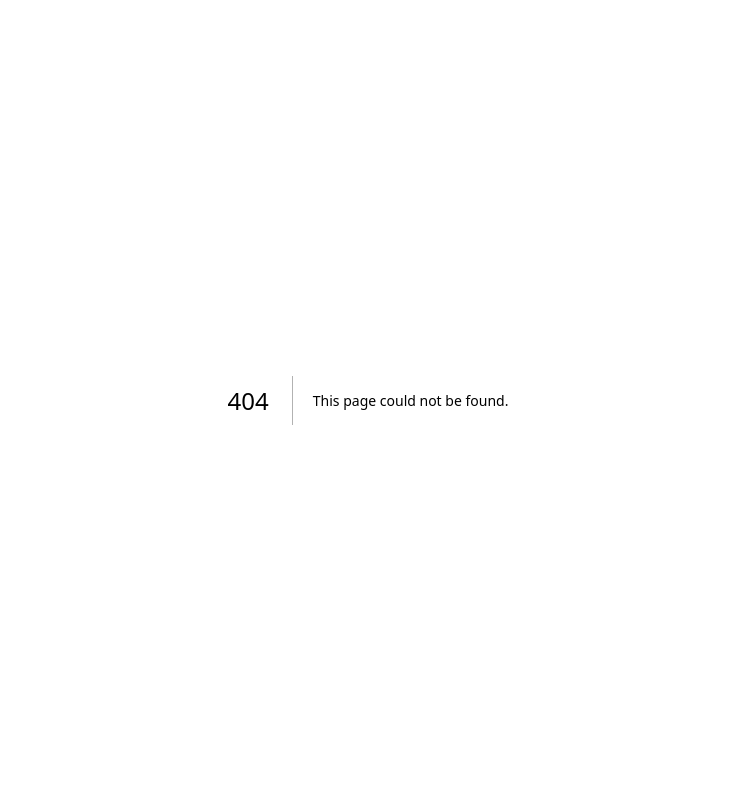
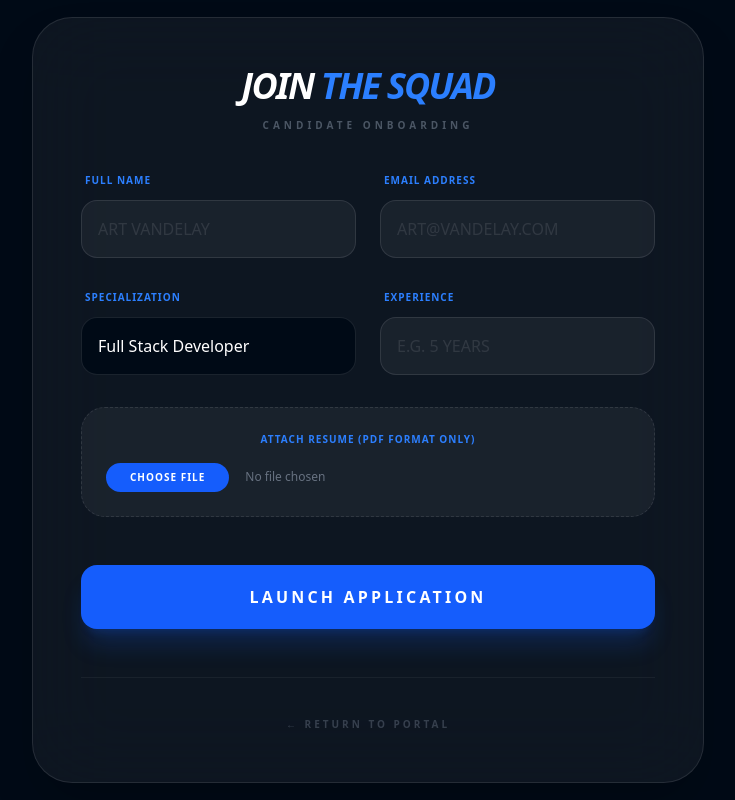
Before and after one commit to alex-sysdev-dev/freelancer-os, a Next.js app: page /login/candidate in a window 1280 px wide. Before the commit this address had no page. Shown: the whole page, without its empty margins (272-1007 px from the left). Built offline with nearby package versions, Linux system fonts and the light colour scheme.

Commit message:
Add admin dashboard and candidate fetching

```diff
--- /dev/null
+++ b/app/api/submit-candidate/route.js
@@ -0,0 +1,57 @@
+import { put } from '@vercel/blob';
+import { NextResponse } from 'next/server';
+
+export async function POST(req) {
+  try {
+    // 1. Get the data from the form
+    const formData = await req.formData();
+    const file = formData.get('resume');
+    const name = formData.get('name');
+    const email = formData.get('email');
+    const role = formData.get('role');
+    const experience = formData.get('experience');
+
+    // 2. Upload the Resume to your Vercel Blob
+    const blob = await put(file.name, file, {
+      access: 'public',
+      addRandomSuffix: true,
+    });
+
+    // 3. Send everything to Airtable
+    const airtableData = {
+      records: [
+        {
+          fields: {
+            Name: name,
+            Email: email,
+            Role: role,
+            Experience: experience,
+            Status: 'New',
+            Resume: [{ url: blob.url }] // This tells Airtable where to "grab" the file from
+          },
+        },
+      ],
+    };
+
+    const res = await fetch(`https://api.airtable.com/v0/${process.env.AIRTABLE_BASE_ID}/Applicants`, {
+      method: 'POST',
+      headers: {
+        // Change Line 39 to this:
+Authorization: `Bearer ${process.env.AIRTABLE_PERSONAL_ACCESS_TOKEN}`,
+        'Content-Type': 'application/json',
+      },
+      body: JSON.stringify(airtableData),
+    });
+
+    if (!res.ok) {
+      const errorMsg = await res.text();
+      console.error('Airtable Error:', errorMsg);
+      return NextResponse.json({ error: 'Airtable Error' }, { status: 500 });
+    }
+
+    return NextResponse.json({ success: true });
+  } catch (error) {
+    console.error('Server Error:', error);
+    return NextResponse.json({ error: 'Internal Server Error' }, { status: 500 });
+  }
+}
--- /dev/null
+++ b/app/login/candidate/page.js
@@ -0,0 +1,122 @@
+'use client';
+import { useState } from 'react';
+import Link from 'next/link';
+
+export default function CandidateForm() {
+  const [status, setStatus] = useState('idle'); // idle, sending, success, error
+
+  async function handleSubmit(e) {
+    e.preventDefault();
+    setStatus('sending');
+
+    // We use FormData because it can carry the physical PDF file
+    const formData = new FormData(e.target);
+
+    try {
+      const res = await fetch('/api/submit-candidate', {
+        method: 'POST',
+        // Important: No headers! The browser sets the boundary for FormData automatically
+        body: formData,
+      });
+
+      if (res.ok) {
+        setStatus('success');
+        e.target.reset(); // Clears the form for the next person
+      } else {
+        setStatus('error');
+      }
+    } catch (err) {
+      console.error("Submission error:", err);
+      setStatus('error');
+    }
+  }
+
+  return (
+    <main className="flex min-h-screen items-center justify-center bg-[#000a16] p-4 font-sans">
+      <div className="w-full max-w-2xl p-8 md:p-12 bg-white/5 backdrop-blur-2xl rounded-[2.5rem] border border-white/10 shadow-2xl">
+
+        <div className="mb-10 text-center">
+          <h2 className="text-4xl font-black text-white italic uppercase tracking-tighter">
+            Join <span className="text-blue-500">The Squad</span>
+          </h2>
+          <p className="text-blue-100/30 text-[10px] font-black uppercase tracking-[0.4em] mt-3">Candidate Onboarding</p>
+        </div>
+
+        {status === 'success' ? (
+          <div className="py-12 text-center animate-in fade-in zoom-in duration-500">
+            <div className="w-20 h-20 bg-green-500/20 rounded-full flex items-center justify-center mx-auto mb-6 border border-green-500/50">
+              <span className="text-3xl">✓</span>
+            </div>
+            <h3 className="text-2xl font-black text-white uppercase italic">Transmission Received</h3>
+            <p className="text-blue-100/40 mt-2 font-bold uppercase text-xs tracking-widest">Airtable has been updated. Stand by for contact.</p>
+            <button onClick={() => setStatus('idle')} className="mt-8 text-blue-500 font-black uppercase text-[10px] tracking-widest hover:text-white transition-colors">Submit Another?</button>
+          </div>
+        ) : (
+          <form onSubmit={handleSubmit} className="grid grid-cols-1 md:grid-cols-2 gap-x-6 gap-y-8">
+            {/* Name */}
+            <div className="col-span-2 md:col-span-1">
+              <label className="block text-[10px] font-black text-blue-500 uppercase tracking-widest mb-3 ml-1 text-shadow-glow">Full Name</label>
+              <input name="name" required placeholder="ART VANDELAY" className="w-full bg-white/5 border border-white/10 p-4 rounded-2xl text-white outline-none focus:border-blue-500 focus:bg-white/10 transition-all placeholder:text-white/10" />
+            </div>
+
+            {/* Email */}
+            <div className="col-span-2 md:col-span-1">
+              <label className="block text-[10px] font-black text-blue-500 uppercase tracking-widest mb-3 ml-1">Email Address</label>
+              <input name="email" type="email" required placeholder="ART@VANDELAY.COM" className="w-full bg-white/5 border border-white/10 p-4 rounded-2xl text-white outline-none focus:border-blue-500 focus:bg-white/10 transition-all placeholder:text-white/10" />
+            </div>
+
+            {/* Role */}
+            <div className="col-span-2 md:col-span-1">
+              <label className="block text-[10px] font-black text-blue-500 uppercase tracking-widest mb-3 ml-1">Specialization</label>
+              <select name="role" className="w-full bg-[#000a16] border border-white/10 p-4 rounded-2xl text-white outline-none focus:border-blue-500 transition-all appearance-none cursor-pointer">
+                <option>Full Stack Developer</option>
+                <option>UI/UX Designer</option>
+                <option>System Architect</option>
+                <option>Growth Hacker</option>
+              </select>
+            </div>
+
+            {/* Experience */}
+            <div className="col-span-2 md:col-span-1">
+              <label className="block text-[10px] font-black text-blue-500 uppercase tracking-widest mb-3 ml-1">Experience</label>
+              <input name="experience" required placeholder="E.G. 5 YEARS" className="w-full bg-white/5 border border-white/10 p-4 rounded-2xl text-white outline-none focus:border-blue-500 focus:bg-white/10 transition-all placeholder:text-white/10" />
+            </div>
+
+            {/* Resume Upload */}
+            <div className="col-span-2 bg-white/5 p-6 rounded-3xl border border-dashed border-white/10 hover:border-blue-500/50 transition-colors">
+              <label className="block text-[10px] font-black text-blue-500 uppercase tracking-widest mb-4 text-center">Attach Resume (PDF Format Only)</label>
+              <input
+                name="resume"
+                type="file"
+                accept=".pdf"
+                required
+                className="block w-full text-xs text-blue-100/40 file:mr-4 file:py-2 file:px-6 file:rounded-full file:border-0 file:text-[10px] file:font-black file:bg-blue-600 file:text-white hover:file:bg-blue-500 file:cursor-pointer file:uppercase file:tracking-widest transition-all"
+              />
+            </div>
+
+            {/* Submit Button */}
+            <div className="col-span-2 mt-4">
+              <button
+                disabled={status === 'sending'}
+                type="submit"
+                className="w-full bg-blue-600 hover:bg-blue-500 text-white font-black py-5 rounded-2xl transition-all shadow-xl shadow-blue-600/20 active:scale-[0.98] disabled:opacity-50 disabled:cursor-not-allowed uppercase tracking-[0.2em]"
+              >
+                {status === 'sending' ? 'Sending to Command...' : 'Launch Application'}
+              </button>
+
+              {status === 'error' && (
+                <p className="text-red-400 text-center font-bold mt-4 text-[10px] uppercase tracking-widest">✕ Connection Error. Check your connection.</p>
+              )}
+            </div>
+          </form>
+        )}
+
+        <div className="mt-12 text-center border-t border-white/5 pt-8">
+          <Link href="/login" className="text-[10px] text-blue-100/20 hover:text-blue-400 transition-colors uppercase font-black tracking-[0.3em]">
+            ← Return to Portal
+          </Link>
+        </div>
+      </div>
+    </main>
+  );
+}
--- a/package.json
+++ b/package.json
@@ -9,6 +9,7 @@
     "lint": "eslint"
   },
   "dependencies": {
+    "@vercel/blob": "^2.3.0",
     "airtable": "^0.12.2",
     "lucide-react": "^0.575.0",
     "next": "16.1.6",
```
Also changed, not shown: 2 other files (tests, documents, lock files or other folders).
